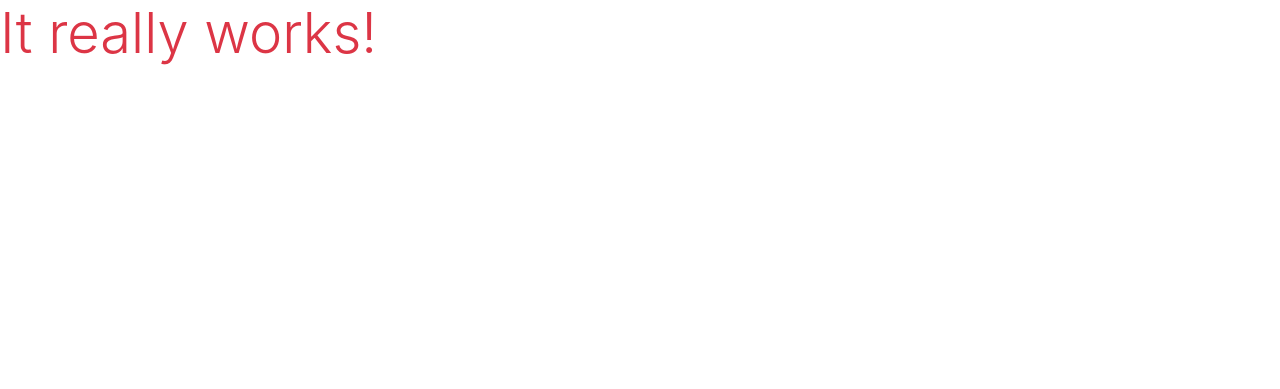
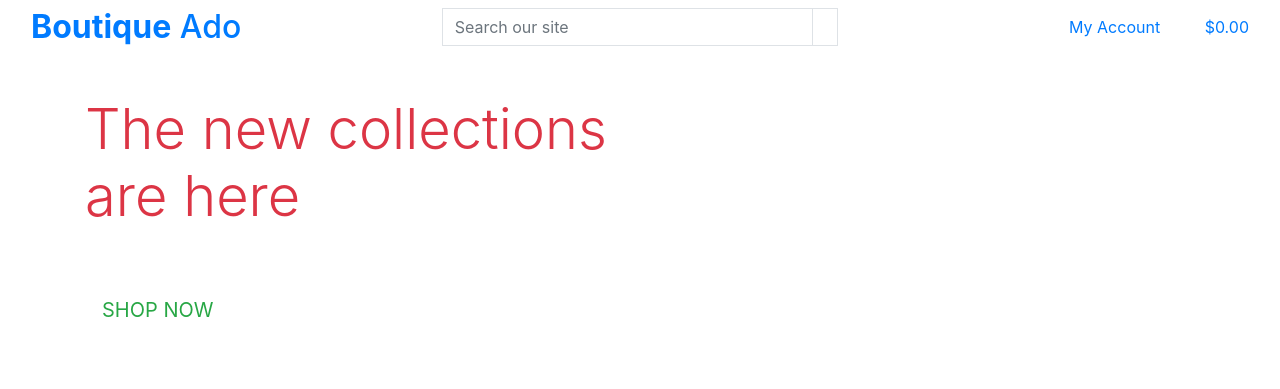
Before and after one commit to ian-IBCIRL/boot-ado, a Django app: page / in a window 1280 px wide. Shown: the top 389 px of the page. Run offline with Django 3.2, Linux system fonts and the light colour scheme; some libraries are stand-ins or nearby versions.

Commit message:
added favicon and main page header

```diff
--- a/boutique_ado/settings.py
+++ b/boutique_ado/settings.py
@@ -162,6 +162,7 @@ USE_TZ = True
 # https://docs.djangoproject.com/en/3.2/howto/static-files/
 
 STATIC_URL = '/static/'
+STATICFILES_DIRS = [os.path.join(BASE_DIR, 'static'),]  # noqa static location for favicon
 
 # Default primary key field type
 # https://docs.djangoproject.com/en/3.2/ref/settings/#default-auto-field
--- a/home/templates/home/index.html
+++ b/home/templates/home/index.html
@@ -1,6 +1,28 @@
 {% extends "base.html" %}
 {% load static %}
 
+{% block page_header %}
+    <div class="container header-container">
+        <div class="row">
+            <div class="col"></div>
+        </div>
+    </div>
+{% endblock %}
+
 {% block content %}
-    <h1 class="display-4 text-danger">It really works!</h1>
+    <div class="container h-100">
+        <div class="row h-100"><br><br><br><br></div>
+        <div class="row h-100">
+            <div class="col-7 col-md-6 my-auto">
+                <h1 class="display-4 logo-font text-danger">
+                    The new collections are here
+                </h1>
+                <div class="my-5">
+                    <h4>
+                        <a href="" class="shop-now-button btn btn-lg rounded-0 text-success text-uppercase py-3">Shop Now</a>
+                    </h4>
+                </div>
+            </div>
+        </div>
+    </div>
 {% endblock %}
--- a/templates/base.html
+++ b/templates/base.html
@@ -17,6 +17,8 @@
     {% block corecss %}
     <link rel="stylesheet" href="https://stackpath.bootstrapcdn.com/bootstrap/4.4.1/css/bootstrap.min.css"
         integrity="sha384-Vkoo8x4CGsO3+Hhxv8T/Q5PaXtkKtu6ug5TOeNV6gBiFeWPGFN9MuhOf23Q9Ifjh" crossorigin="anonymous">
+    <link rel="shortcut icon" type="image/png" href="{% static 'favicon.ico' %}" />
+
     {% endblock %}
 
     {% block extra_css %}
@@ -41,8 +43,67 @@
 </head>
 
 <body>
-    <header class="container-fluid fixed-top"></header>
-
+    <header class="container-fluid fixed-top">
+        <div class="row">
+            <div class="col-12 col-lg-4 my-auto py-1 py-lg-0 text-center text-lg-left">
+                <a href="{% url 'home' %}" class="nav-link main-logo-link">
+                    <h2 class="logo-font text-black my-0"><strong>Boutique</strong> Ado</h2>
+                </a>
+            </div>
+            <div class="col-12 col-lg-4 my-auto py-1 py-lg-0">
+                <form method="GET" action="">
+                    <div class="input-group w-100">
+                        <input class="form-control border border-black rounded-0" type="text" name="q" placeholder="Search our site">
+                        <div class="input-group-append">
+                            <button class="form-control btn btn-black border border-black rounded-0" type="submit">
+                                <span class="icon">
+                                    <i class="fas fa-search"></i>
+                                </span>
+                            </button>
+                        </div>
+                    </div>
+                </form>
+            </div>
+            <div class="col-12 col-lg-4 my-auto py-1 py-lg-0">
+                <ul class="list-inline list-unstyled text-center text-lg-right my-0">
+                    <li class="list-inline-item dropdown">
+                        <a class="text-black nav-link" href="#" id="user-options" data-toggle="dropdown" aria-haspopup="true" aria-expanded="false">
+                            <div class="text-center">
+                                <div><i class="fas fa-user fa-lg"></i></div>
+                                <p class="my-0">My Account</p>
+                            </div>
+                        </a>
+                        <div class="dropdown-menu border-0" aria-labelledby="user-options">
+                            {% if request.user.is_authenticated %}
+                                {% if request.user.is_superuser %}
+                                    <a href="" class="dropdown-item">Product Management</a>
+                                {% endif %}
+                                <a href="" class="dropdown-item">My Profile</a>
+                                <a href="{% url 'account_logout' %}" class="dropdown-item">Logout</a>
+                            {% else %}
+                                <a href="{% url 'account_signup' %}" class="dropdown-item">Register</a>
+                                <a href="{% url 'account_login' %}" class="dropdown-item">Login</a>
+                            {% endif %}
+                        </div>
+                    </li>
+                    <li class="list-inline-item">
+                        <a class="{% if grand_total %}text-info font-weight-bold{% else %}text-black{% endif %} nav-link" href="">
+                            <div class="text-center">
+                                <div><i class="fas fa-shopping-bag fa-lg"></i></div>
+                                <p class="my-0">
+                                    {% if grand_total %}
+                                        ${{ grand_total|floatformat:2 }}
+                                    {% else %}
+                                        $0.00
+                                    {% endif %}
+                                </p>
+                            </div>
+                        </a>
+                    </li>
+                </ul>
+            </div>
+        </div>
+    </header>
     {% if messages %}
     <div class="message-container"></div>
     {% endif %}
```
Also changed, not shown: README.md, static/favicon.ico (added).
